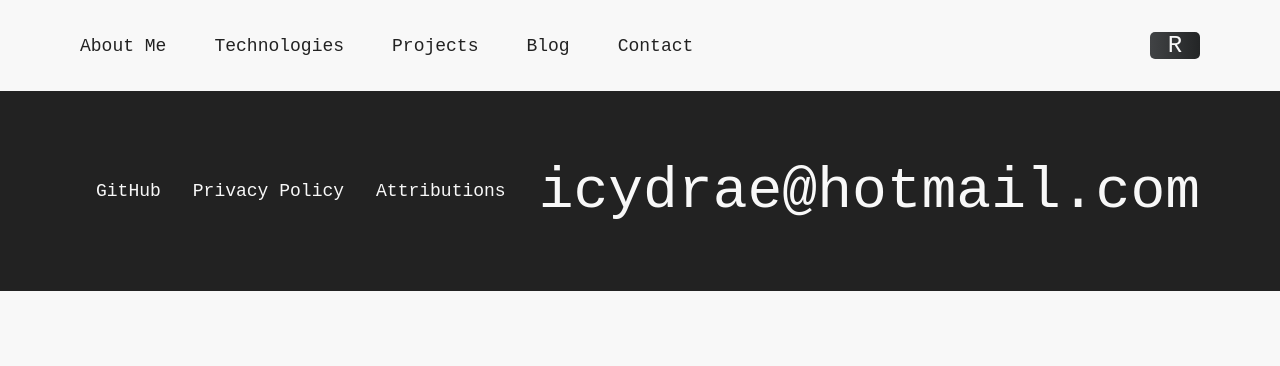
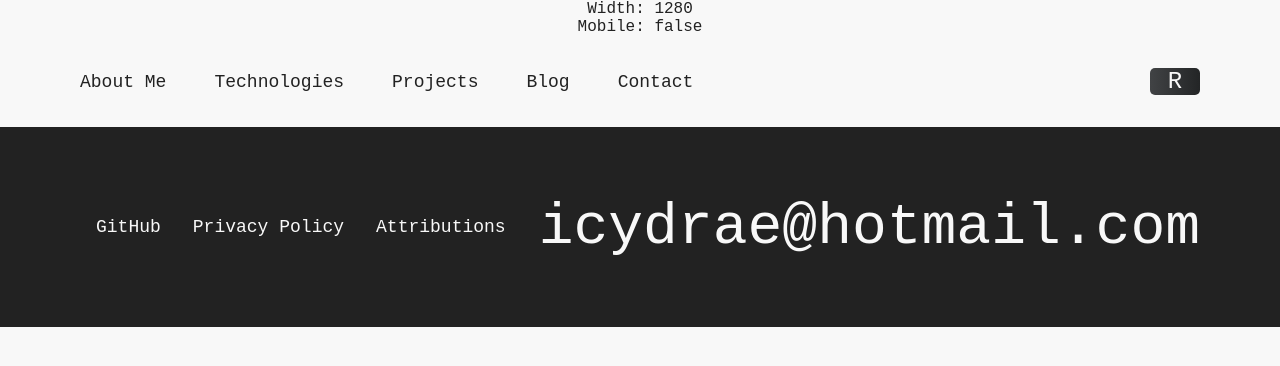
Before and after one commit to IcyDrae/website, a Vue app: page /posts/1 in a window 1280 px wide. Shown: the top 366 px of the page. Built offline with nearby package versions, Linux system fonts and the light colour scheme; a web font is replaced by a local one.

Commit message:
debugging window width for production build

```diff
--- a/src/App.vue
+++ b/src/App.vue
@@ -1,4 +1,6 @@
 <template>
+      <p>Width: {{ windowWidth }}</p>
+    <p>Mobile: {{ isMobile }}</p>
   <Mobile v-if="isMobile"></Mobile>
   <div v-else class="desktop">
     <NavigationBar></NavigationBar>
@@ -21,7 +23,8 @@ export default {
   },
   data() {
     return {
-      isMobile: false
+      isMobile: false,
+      windowWidth: 0
     }
   },
   mounted() {
@@ -36,7 +39,8 @@ export default {
 
   methods: {
     checkScreenSize() {
-      this.isMobile = window.innerWidth < 768
+      this.windowWidth = window.innerWidth
+      this.isMobile = window.innerWidth < 768;
     }
   }
 };
```
